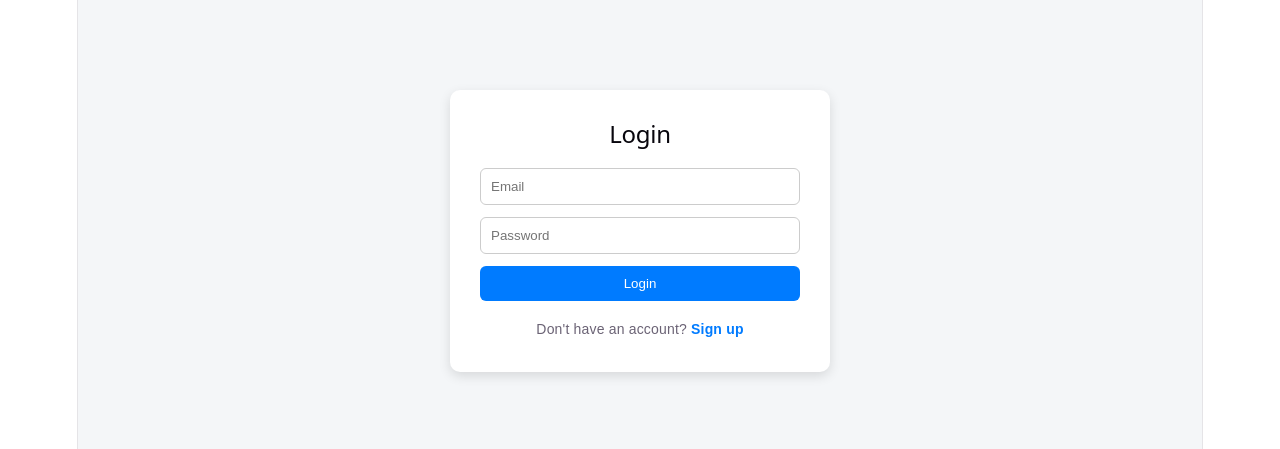
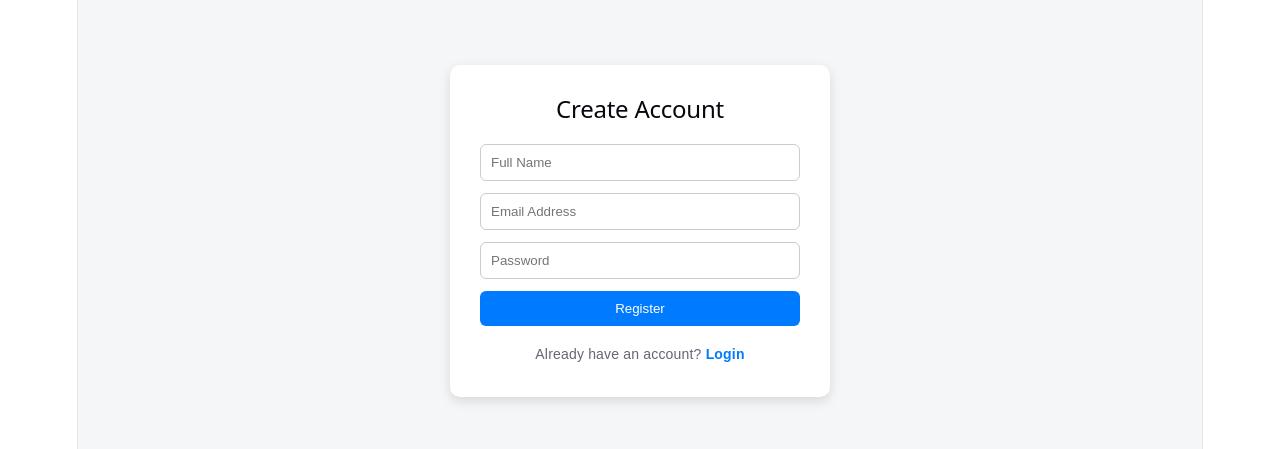
Before and after one commit to Ramakrishna-19/Team-Task-Manager, a React (Vite) app in the folder client/: page / in a window 1280 px wide. Shown: the part 169-618 px from the top of the page. Built offline with nearby package versions, Linux system fonts and the light colour scheme.

Commit message:
Changed the main open link page as signup page

```diff
--- a/client/src/App.jsx
+++ b/client/src/App.jsx
@@ -1,4 +1,4 @@
-import { BrowserRouter, Routes, Route } from "react-router-dom";
+import { BrowserRouter, Routes, Route, Navigate } from "react-router-dom";
 import Login from "./pages/Login";
 import Register from "./pages/Register";
 import Dashboard from "./pages/Dashboard";
@@ -10,13 +10,17 @@ function App() {
   return (
     <BrowserRouter>
       <Routes>
-        <Route path="/" element={<Login />} />
-        <Route path="/register" element={<Register />} />
+        <Route path="/" element={<Register />} />
+
+        <Route path="/login" element={<Login />} />
+
         <Route path="/dashboard" element={<Dashboard />} />
-
         <Route path="/projects" element={<Projects />} />
         <Route path="/projects/:id" element={<Tasks />} />
+
         <Route path="/make-admin" element={<MakeAdmin />} />
+
+        <Route path="*" element={<Navigate to="/" />} />
       </Routes>
     </BrowserRouter>
   );
--- a/client/src/pages/Login.jsx
+++ b/client/src/pages/Login.jsx
@@ -55,10 +55,9 @@ export default function Login() {
           <button type="submit">Login</button>
         </form>
 
-        {/* 🔥 SWITCH */}
         <p className="switch-text">
           Don't have an account?{" "}
-          <span onClick={() => navigate("/register")}>
+          <span onClick={() => navigate("/")}>
             Sign up
           </span>
         </p>
--- a/client/src/pages/Register.jsx
+++ b/client/src/pages/Register.jsx
@@ -69,10 +69,9 @@ export default function Register() {
           <button type="submit">Register</button>
         </form>
 
-        {/* 🔥 SWITCH */}
         <p className="switch-text">
           Already have an account?{" "}
-          <span onClick={() => navigate("/")}>
+          <span onClick={() => navigate("/login")}>
             Login
           </span>
         </p>
```
